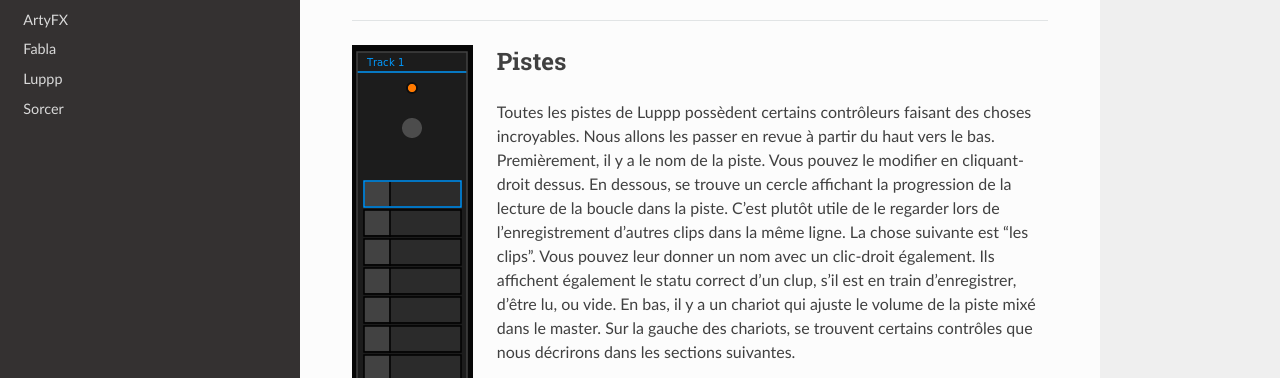
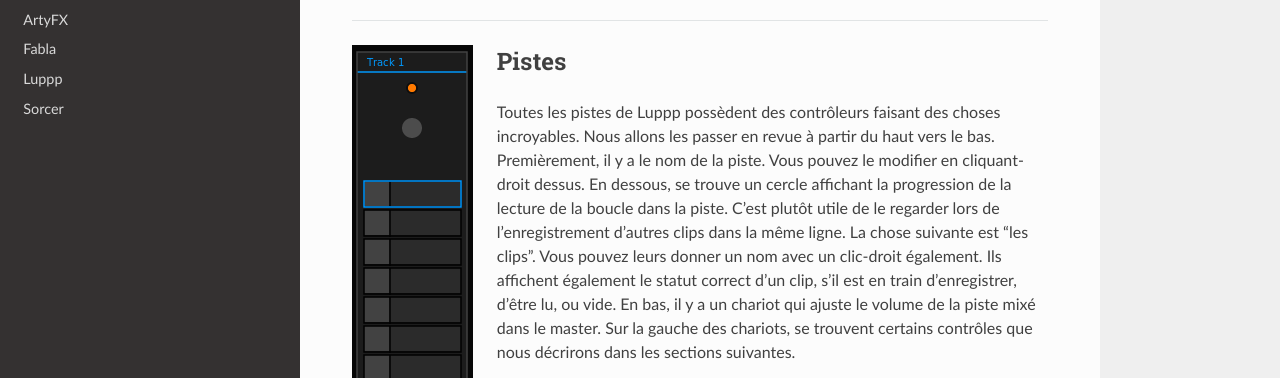
Before and after one commit to openAVproductions/openAV-manual, a Sphinx documentation site: the page built from source/fr-luppp.rst, in a window 1280 px wide and 900 px high, scrolled down 2431 px. Shown: the part 155-533 px from the top of the window. Built offline with Sphinx 7.4.7 and the Read the Docs theme 2.0.0, drawn with Linux system fonts in a browser that asks for light colours.

Commit message:
Update fr-luppp.rst
correctifs/améliorations

```diff
--- a/source/fr-luppp.rst
+++ b/source/fr-luppp.rst
@@ -66,13 +66,13 @@
 Pistes
 ======
 
-Toutes les pistes de Luppp possèdent certains contrôleurs faisant des choses incroyables.
+Toutes les pistes de Luppp possèdent des contrôleurs faisant des choses incroyables.
 Nous allons les passer en revue à partir du haut vers le bas.
 Premièrement, il y a le nom de la piste. Vous pouvez le modifier en cliquant-droit dessus.
 En dessous, se trouve un cercle affichant la progression de la lecture de la boucle dans la piste.
 C'est plutôt utile de le regarder lors de l'enregistrement d'autres clips dans la même ligne.
-La chose suivante est "les clips". Vous pouvez leur donner un nom avec un clic-droit également.
-Ils affichent également le statu correct d'un clup, s'il est en train d'enregistrer, d'être lu, ou vide.
+La chose suivante est "les clips". Vous pouvez leurs donner un nom avec un clic-droit également.
+Ils affichent également le statut correct d'un clip, s'il est en train d'enregistrer, d'être lu, ou vide.
 En bas, il y a un chariot qui ajuste le volume de la piste mixé dans le master.
 Sur la gauche des chariots, se trouvent certains contrôles que nous décrirons dans les sections suivantes.
 
```
